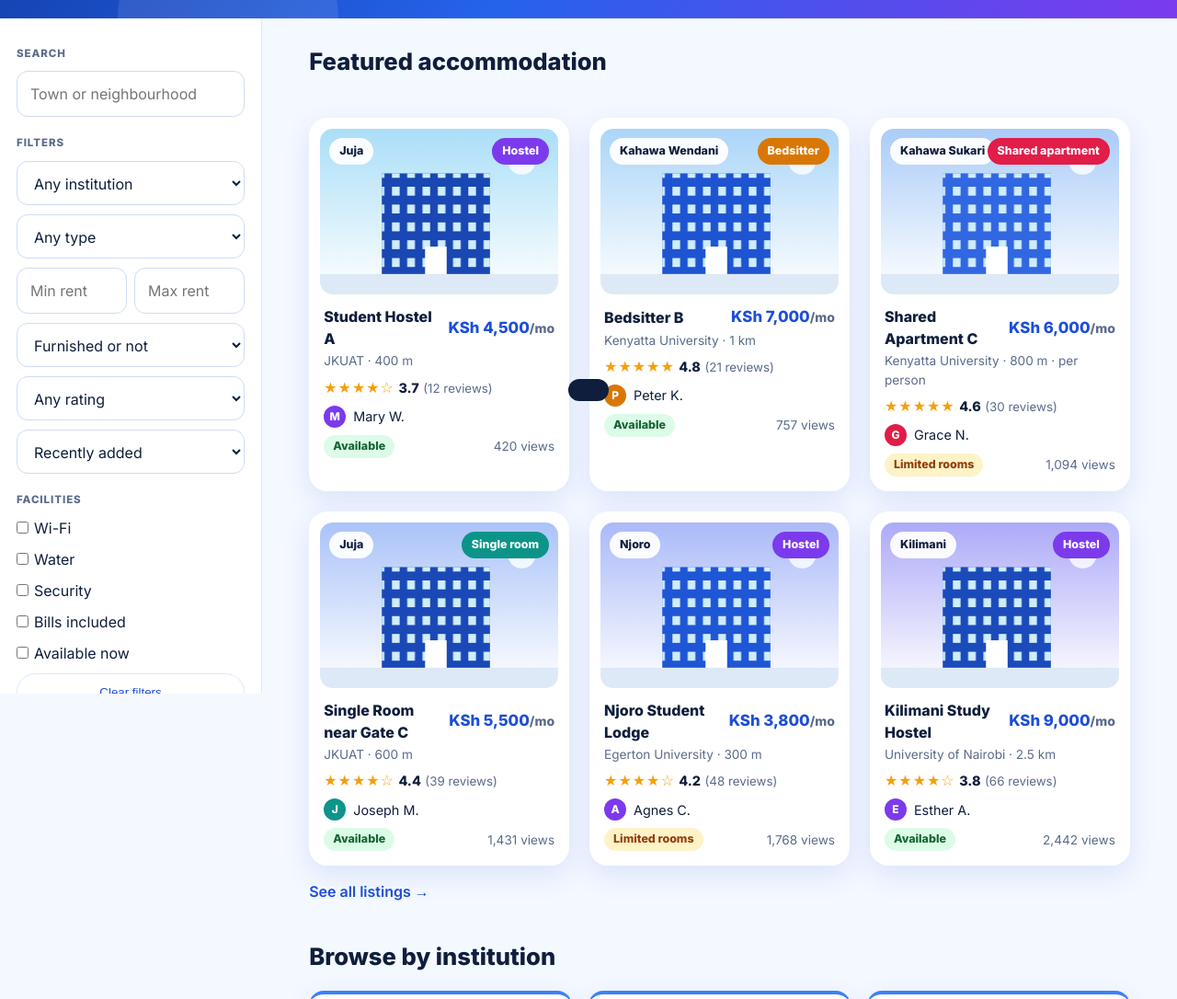
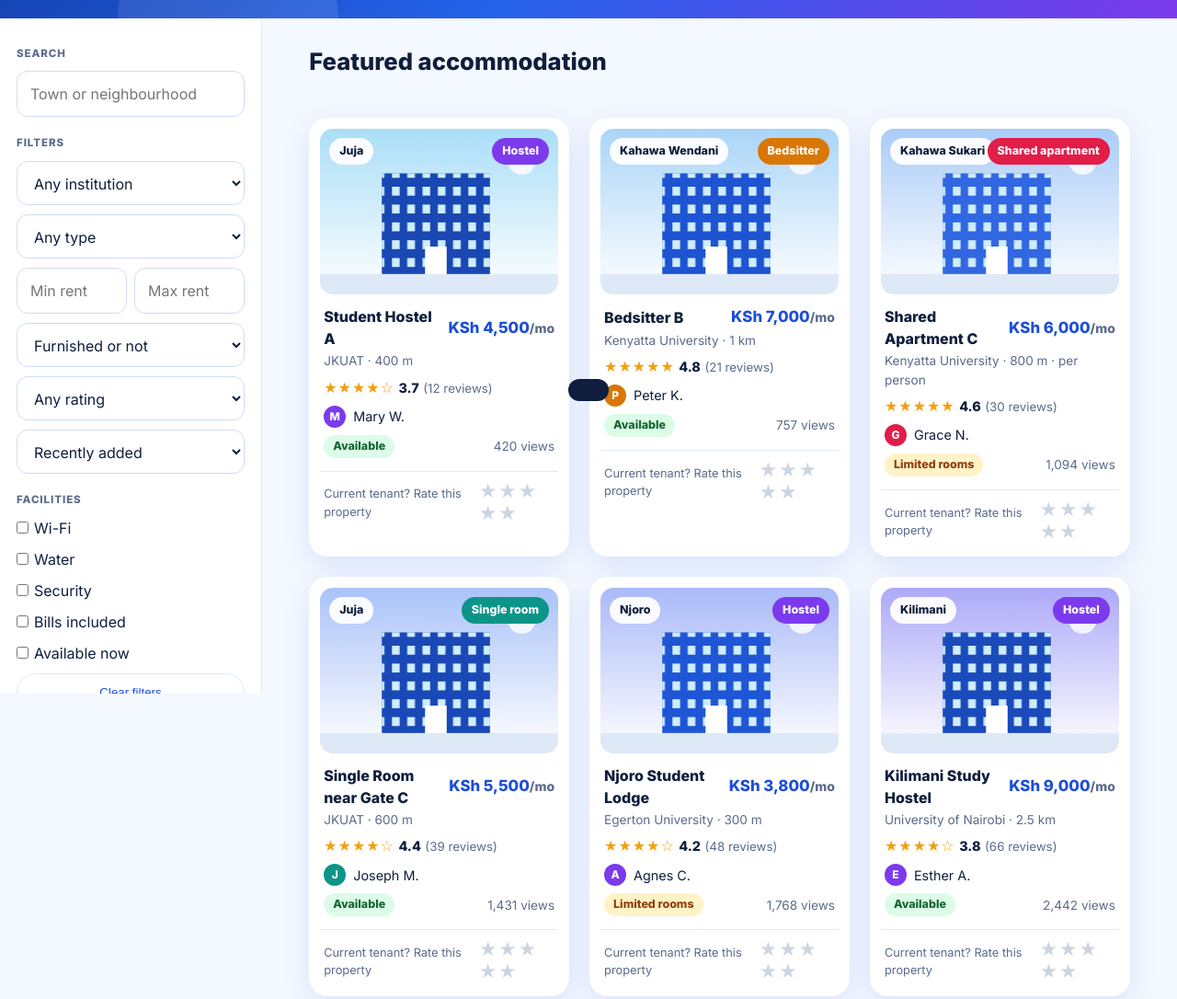
Before and after one commit to murimidaniel358/Nyumba-Link, a website: page index.html in a window 1280 px wide. Shown: the part 440-1526 px from the top of the page at 92% size. Drawn offline with Linux system fonts and the light colour scheme.

Commit message:
Improvements version 02

```diff
--- a/common.js
+++ b/common.js
@@ -18,7 +18,7 @@ const D=[['student-hostel-juja','Student Hostel A','Hostel',4500,4500,'JKUAT','J
 const pill=s=>`<span class="pill ${s=='Available'?'ok':s=='Limited rooms'?'warn':'bad'}">${s}</span>`;
 const TC={'Hostel':'#7c3aed','Single room':'#0d9488','Bedsitter':'#d97706','Shared apartment':'#e11d48'};
 const rate=p=>`<span class=stars>${'★'.repeat(Math.round(p.rate))}${'☆'.repeat(5-Math.round(p.rate))}</span> <b class=rn>${p.rate}</b> <small>(${p.rev} reviews)</small>`;
-const card=p=>`<a class=card href="property.html?id=${p.id}"><div class=im><img src="${art(p.hue)}" alt=""><span class=loc>${esc(p.area)}</span><span class=ty style="background:${TC[p.type]}">${p.type}</span></div><div class=t><div class=row><h3>${esc(p.name)}</h3><b class=pr>${ksh(p.rent)}<small>/mo</small></b></div><p class=sub>${esc(p.uni)} · ${km(p.dist)}${p.type=='Shared apartment'?' · per person':''}</p><div>${rate(p)}</div><div class=who><span class=av style="background:${TC[p.type]}">${esc(p.adv[0])}</span>${esc(p.adv)}</div><div class=row>${pill(p.status)}<span class=views>${p.views.toLocaleString()} views</span></div></div></a>`;
+const card=p=>{const my=(JSON.parse(localStorage.nl_rate||'{}'))[p.id]||0;return `<div class=card data-id="${p.id}"><a class=cl href="property.html?id=${p.id}"><div class=im><img src="${art(p.hue)}" alt=""><span class=loc>${esc(p.area)}</span><span class=ty style="background:${TC[p.type]}">${p.type}</span></div><div class=t><div class=row><h3>${esc(p.name)}</h3><b class=pr>${ksh(p.rent)}<small>/mo</small></b></div><p class=sub>${esc(p.uni)} · ${km(p.dist)}${p.type=='Shared apartment'?' · per person':''}</p><div>${rate(p)}</div><div class=who><span class=av style="background:${TC[p.type]}">${esc(p.adv[0])}</span>${esc(p.adv)}</div><div class=row>${pill(p.status)}<span class=views>${p.views.toLocaleString()} views</span></div></div></a><div class=rs><small>${my?'Your rating':'Current tenant? Rate this property'}</small><div>${[1,2,3,4,5].map(n=>`<button type=button data-r="${n}" class="${n<=my?'on':''}" aria-label="${n} star${n>1?'s':''}">★</button>`).join('')}</div></div></div>`};
 const NAV=[['index.html','Home'],['find.html','Find Accommodation'],['list.html','List Your Property'],['about.html','About Us']],pg=location.pathname.split('/').pop()||'index.html',U=JSON.parse(localStorage.nl_user||'null');
 $('#hd').outerHTML=`<header><a class=logo href=index.html>Nyumba<span> Link</span></a><nav>${L(NAV,x=>`<a href=${x[0]} class="${pg==x[0]?'on':''}">${x[1]}</a>`)}<a class="btn sm" href=account.html>${U?'Hi, '+esc(U.name.split(' ')[0]):'Login / Sign Up'}</a></nav></header>`;
 $('#ft').innerHTML='© Nyumba Link · <a href=contact.html>Contact &amp; support</a> · <a href=safety.html>Safety &amp; scam prevention</a><br><small>Demo listings are illustrative, not verified market prices.</small>';
@@ -33,3 +33,11 @@ f.oninput=go;f.onreset=()=>setTimeout(go);return f}
 function filt(f){const d=new FormData(f),g=k=>d.get(k),c=k=>d.has(k),a=(g('area')||'').toLowerCase(),s=g('sort');
 document.querySelectorAll('#pins button').forEach(b=>b.classList.toggle('on',b.dataset.u==g('uni')));
 return D.filter(p=>(!g('uni')||p.uni==g('uni'))&&(!a||(p.area+' '+p.name).toLowerCase().includes(a))&&(!g('min')||p.rent>=+g('min'))&&(!g('max')||p.rent<=+g('max'))&&(!g('type')||p.type==g('type'))&&(g('furn')===''||+g('furn')==p.furn)&&(!g('rate')||p.rate>=+g('rate'))&&(!c('wifi')||p.wifi)&&(!c('water')||p.water)&&(!c('sec')||p.sec)&&(!c('bills')||p.bills)&&(!c('now')||p.status!='Fully booked')).sort((x,y)=>s=='price'?x.rent-y.rent:s=='dist'?x.dist-y.dist:s=='rate'?y.rate-x.rate:x.n-y.n)}
+
+/* Tenant star ratings (stored in this browser only: demo). Base demo values are kept in r0/n0. */
+D.forEach(p=>{p.r0=p.rate;p.n0=p.rev});
+const RT=()=>JSON.parse(localStorage.nl_rate||'{}');
+const applyR=()=>{const m=RT();D.forEach(p=>{const v=m[p.id];p.rate=v?+((p.r0*p.n0+v)/(p.n0+1)).toFixed(1):p.r0;p.rev=v?p.n0+1:p.n0})};applyR();
+document.addEventListener('click',e=>{const b=e.target.closest('.rs button');if(!b)return;const c=b.closest('.card'),p=D.find(x=>x.id==c.dataset.id);
+if(!confirm('Ratings are for people who currently live at '+p.name+'.\nDo you currently live here? (Self-declared, not verified.)'))return;
+const m=RT();m[p.id]=+b.dataset.r;localStorage.nl_rate=JSON.stringify(m);applyR();c.outerHTML=card(p);toast('Thanks! Your '+m[p.id]+'-star rating was saved on this device.')});
--- a/styles.css
+++ b/styles.css
@@ -937,3 +937,44 @@ b.rn {
     border-right: 0
   }
 }
+
+.card a.cl {
+  display: block
+}
+
+.rs {
+  border-top: 1px solid var(--b3);
+  margin-top: 10px;
+  padding: 10px 4px 2px;
+  display: flex;
+  justify-content: space-between;
+  align-items: center;
+  gap: 8px
+}
+
+.rs small {
+  font-size: .8rem
+}
+
+.rs button {
+  border: 0;
+  background: none;
+  font-size: 1.35rem;
+  line-height: 1;
+  padding: 0 1px;
+  color: #cbd5e1;
+  cursor: pointer;
+  transition: .15s
+}
+
+.rs button.on {
+  color: #f59e0b
+}
+
+.rs div:hover button {
+  color: #f59e0b
+}
+
+.rs div:hover button:hover~button {
+  color: #cbd5e1
+}
```
